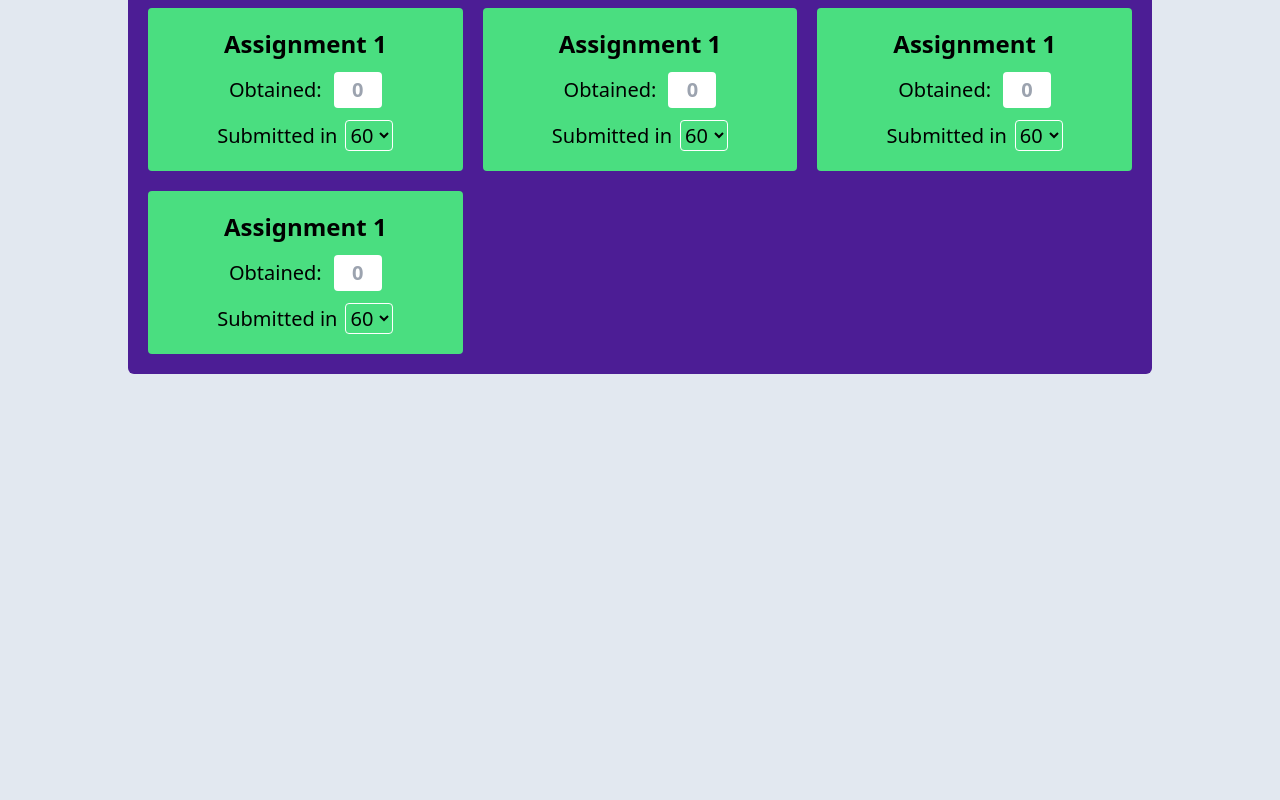
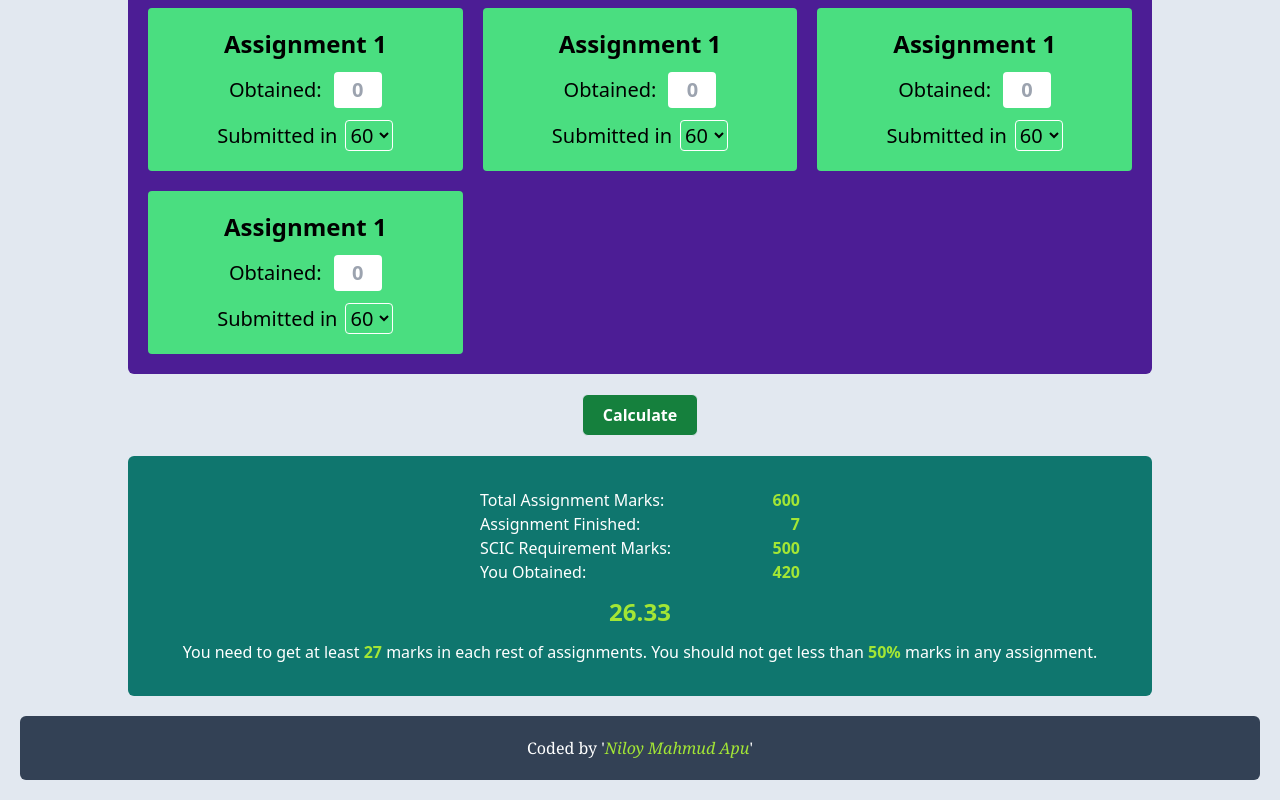
Before and after one commit to niloy143/scic-calculator, a plain HTML site: page index.html in a window 1280 px wide. Shown: the part 638-1438 px from the top of the page. Before the commit the page ends 1012 px from the top, so only its background shows below. Drawn offline with nearby package versions, Linux system fonts and the light colour scheme.

Commit message:
basic structure

```diff
--- a/index.html
+++ b/index.html
@@ -170,7 +170,26 @@
                 </div>
             </div>
         </section>
+        <section>
+            <div>
+                <button class="bg-green-700 text-white font-semibold px-5 py-2 rounded-md block mx-auto my-1 sm:my-5 border border-slate-200 active:border-green-700">Calculate</button>
+            </div>
+            <div class="max-w-5xl mx-auto bg-teal-700 text-white rounded-md px-5 py-5 sm:py-8">
+                <ul class="max-w-xs mx-auto">
+                    <li class="flex justify-between"><span>Total Assignment Marks:</span><span class="font-semibold text-lime-400">600</span></li>
+                    <li class="flex justify-between"><span>Assignment Finished:</span><span class="font-semibold text-lime-400">7</span></li>
+                    <li class="flex justify-between"><span>SCIC Requirement Marks:</span><span class="font-semibold text-lime-400">500</span></li>
+                    <li class="flex justify-between"><span>You Obtained:</span><span class="font-semibold text-lime-400">420</span></li>
+                </ul>
+                <h3 class="text-2xl text-center text-lime-400 font-semibold my-3">26.33</h3>
+                <p class="text-center">You need to get at least <span class="text-lime-400 font-semibold">27</span> marks in each rest of assignments. You should not get less than <span class="text-lime-400 font-semibold">50%</span> marks in any assignment.</p>
+            </div>
+        </section>
     </main>
+
+    <footer class="bg-slate-700 rounded-md my-1 sm:my-5">
+        <p class="text-white text-center py-5 font-serif">Coded by '<a class="italic text-lime-400" href="https://facebook.com/niloymahmudapu1" target="_blank">Niloy Mahmud Apu</a>'</p>
+    </footer>
 
     <script src="main.js"></script>
 </body>
```
